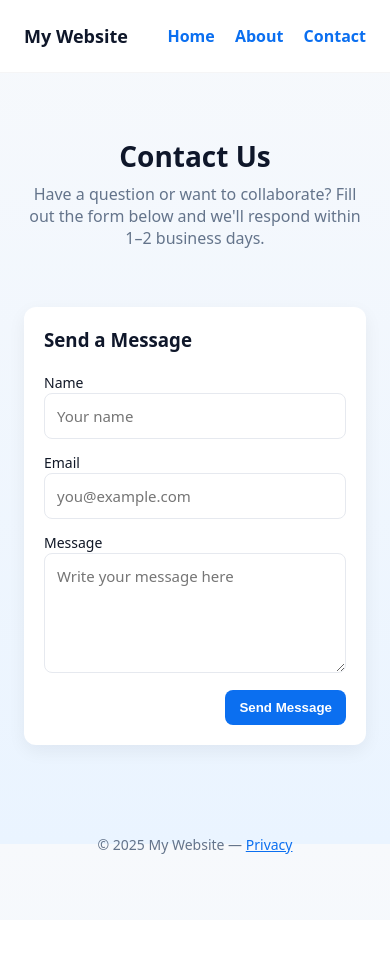
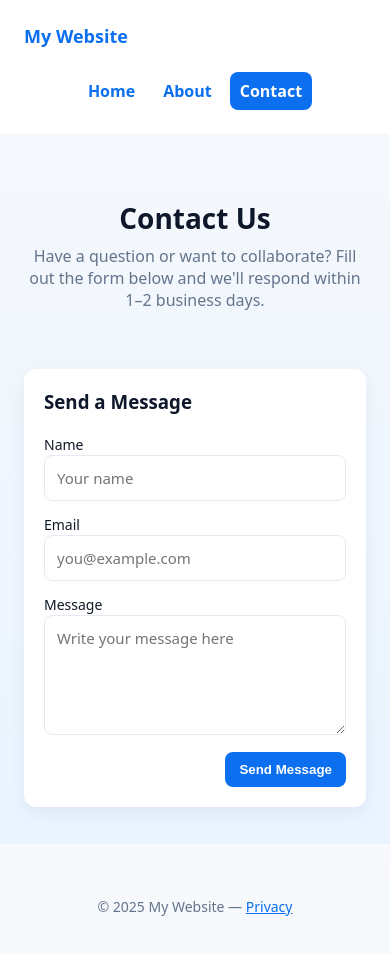
Before and after one commit to rakshitharavipatil-star/GITHUB, a plain HTML site: page contact.html in a window 390 px wide. Before the commit the page ends 920 px from the top, so only its background shows below. Drawn offline with Linux system fonts and the light colour scheme.

Commit message:
nav added

```diff
--- a/contact.html
+++ b/contact.html
@@ -4,6 +4,7 @@
   <meta charset="utf-8">
   <meta name="viewport" content="width=device-width,initial-scale=1">
   <title>Contact — My Website</title>
+  <link rel="stylesheet" href="styles.css">
   <style>
     :root{--bg:#f7f9fc;--card:#ffffff;--accent:#0b6ff0;--muted:#64748b}
     *{box-sizing:border-box}
@@ -13,7 +14,6 @@
     .header{background:var(--card);border-bottom:1px solid rgba(15,23,42,0.04)}
     .header .inner{display:flex;align-items:center;justify-content:space-between}
     h1{font-size:18px;margin:0}
-    nav a{color:var(--accent);text-decoration:none;margin-left:16px;font-weight:600}
     .hero{padding:40px 0;text-align:center}
     .hero h2{margin:0 0 8px;font-size:28px}
     .muted{color:var(--muted)}
@@ -34,13 +34,13 @@
   </style>
 </head>
 <body>
-  <header class="header">
-    <div class="container inner">
-      <h1>My Website</h1>
-      <nav aria-label="Main navigation">
+  <header class="site-header header">
+    <div class="container header-inner">
+      <a href="index.html" class="site-brand">My Website</a>
+      <nav class="site-nav" aria-label="Main navigation">
         <a href="index.html">Home</a>
         <a href="about.html">About</a>
-        <a href="contact.html" aria-current="page">Contact</a>
+        <a href="contact.html" class="active" aria-current="page">Contact</a>
       </nav>
     </div>
   </header>
--- /dev/null
+++ b/styles.css
@@ -0,0 +1,15 @@
+/* Shared site styles (navbar + header only) */
+:root{--nav-bg:#ffffff;--nav-border:rgba(15,23,42,0.04);--brand:#0b6ff0;--nav-link:#0b6ff0;--nav-text:#0f172a}
+*{box-sizing:border-box}
+.site-header{background:var(--nav-bg);border-bottom:1px solid var(--nav-border)}
+.container{max-width:980px;margin:0 auto;padding:24px}
+.header-inner{display:flex;align-items:center;justify-content:space-between;gap:16px}
+.site-brand{font-weight:700;font-size:18px;color:var(--brand);text-decoration:none}
+.site-nav{display:flex;gap:8px;align-items:center}
+.site-nav a{color:var(--nav-link);text-decoration:none;font-weight:600;padding:8px 10px;border-radius:8px}
+.site-nav a:hover{background:rgba(11,111,240,0.08)}
+.site-nav a.active{background:var(--nav-link);color:#fff}
+@media (max-width:719px){
+  .header-inner{flex-direction:column;align-items:stretch}
+  .site-nav{justify-content:center;flex-wrap:wrap;margin-top:8px}
+}
```
Also changed, not shown: about.html (+14 -2 lines), index.html (+13 -1 lines).
